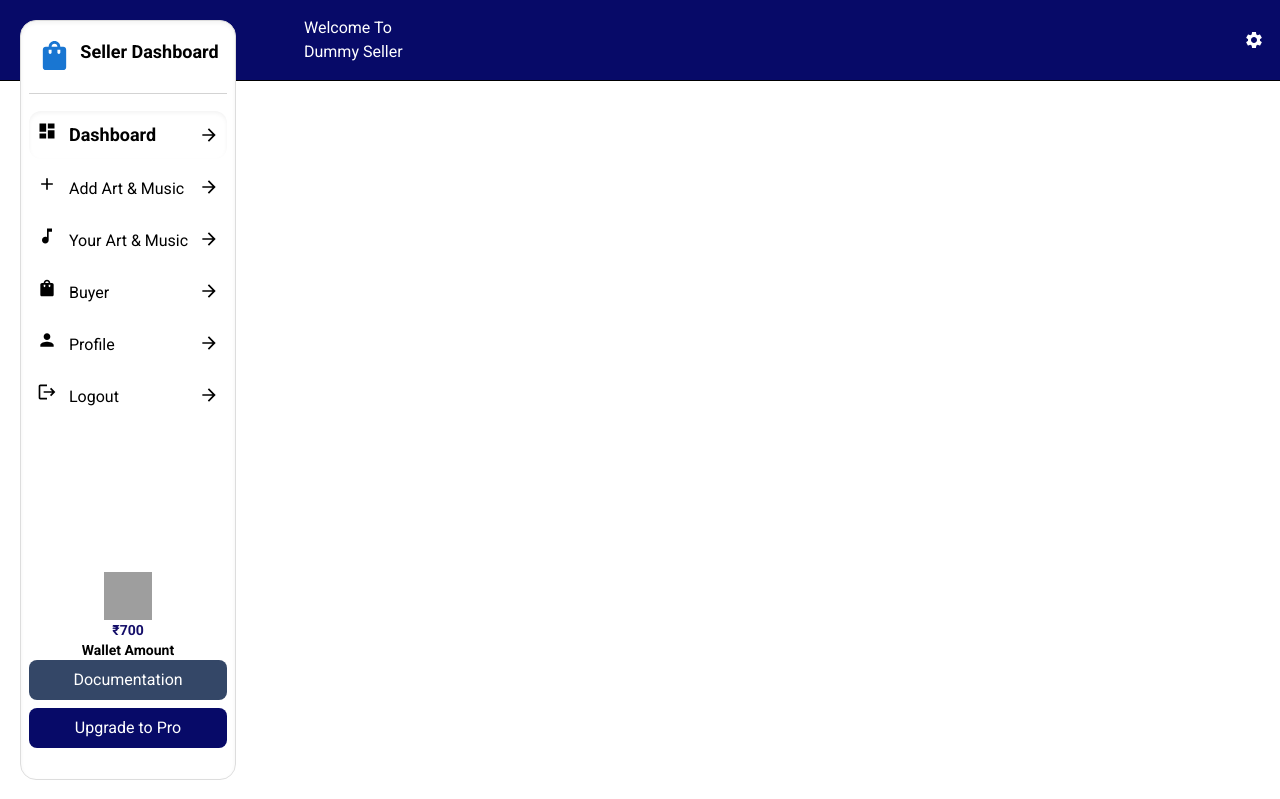
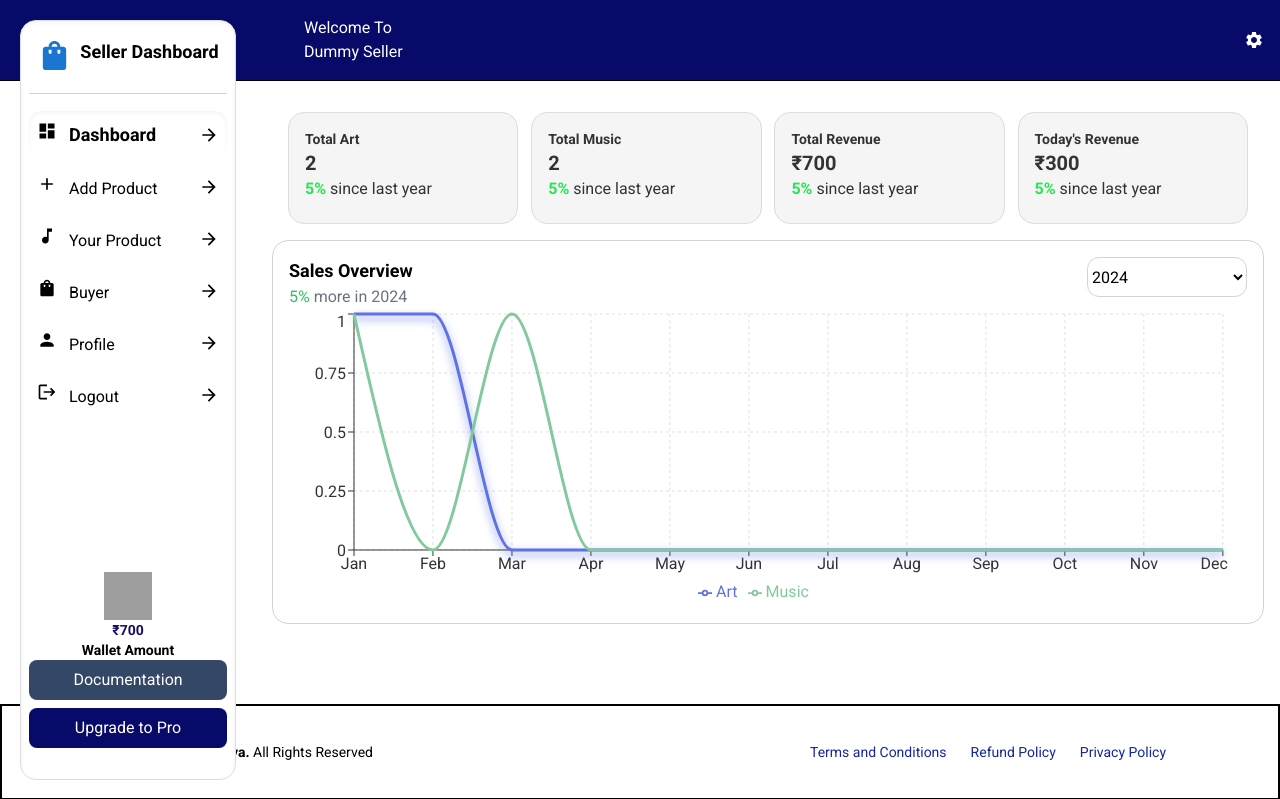
Before and after one commit to prashantpkc/NFTcommerce-seller, a React (Vite) app: page /dashboard in a window 1280 px wide. Shown: the top 799 px of the page. Built offline with nearby package versions, Linux system fonts and the light colour scheme; grey boxes are pictures that could not be loaded.

Commit message:
project started

```diff
--- a/package.json
+++ b/package.json
@@ -14,10 +14,12 @@
     "@emotion/styled": "^11.13.0",
     "@mui/icons-material": "^5.16.7",
     "autoprefixer": "^10.4.20",
+    "moment": "^2.30.1",
     "postcss": "^8.4.41",
     "react": "^18.3.1",
     "react-dom": "^18.3.1",
-    "react-router-dom": "^6.26.1"
+    "react-router-dom": "^6.26.1",
+    "recharts": "^2.12.7"
   },
   "devDependencies": {
     "@eslint/js": "^9.9.0",
--- a/src/App.jsx
+++ b/src/App.jsx
@@ -9,13 +9,13 @@ import Layout from "./components/Layout/Layout";
 const App = () => {
   return (
     <Router>
-        <Layout/>
+        {/* <Layout/> */}
       {/* <Header />  */}
       <Routes>
         <Route path="/dashboard" element={<Dashboard/>} />
 
       </Routes>
-      <Footer/>
+      {/* <Footer/> */}
     </Router>
   );
 };
--- a/src/components/Dashboard/Dashboard.jsx
+++ b/src/components/Dashboard/Dashboard.jsx
@@ -1,11 +1,22 @@
 import React from "react";
 import { Card } from "../Card/Card";
+import Layout from "../Layout/Layout";
+import SalesGraph from "./SalesOverview/SalesGraph";
 
 const Dashboard = () => {
   return (
-    <div>
-      <Card />
-    </div>
+    <Layout>
+      {/* Main Content Area */}
+      lorem100
+      <div className="flex flex-col flex-1 p-4 mt-14">
+        <Card />
+      </div>
+
+      <div>
+        <SalesGraph/>
+      </div>
+
+    </Layout>
   );
 };
 
--- /dev/null
+++ b/src/components/Dashboard/SalesOverview/SalesChart.jsx
@@ -0,0 +1,146 @@
+import React, { useEffect, useState } from 'react';
+import {
+  LineChart,
+  Line,
+  XAxis,
+  YAxis,
+  CartesianGrid,
+  Tooltip,
+  Legend,
+  ResponsiveContainer,
+} from 'recharts';
+import moment from 'moment';
+
+const CustomTooltip = ({ active, payload, label }) => {
+  if (active && payload && payload.length) {
+    return (
+      <div className="bg-gray-500 text-white border rounded-2xl p-2">
+        <p className="text-sm">{`${label}`}</p>
+        {payload.map((entry, index) => (
+          <p key={index} className="text-sm">{`${entry.name} : ${entry.value}`}</p>
+        ))}
+      </div>
+    );
+  }
+  return null;
+};
+
+const CustomDot = (props) => {
+  const { cx, cy, payload } = props;
+
+  if (payload.value > 0) {
+    return (
+      <svg
+        x={cx - 5}
+        y={cy - 5}
+        width={10}
+        height={10}
+        fill="#8884d8"
+        className="block text-white"
+        stroke="none"
+        viewBox="0 0 1024 1024"
+      >
+        <circle cx={5} cy={5} r={5} fill="#82ca9d" />
+      </svg>
+    );
+  }
+
+  return null;
+};
+
+// Dummy data
+const dummyArtData = [
+  { createdAt: "2024-01-15T00:00:00Z" },
+  { createdAt: "2024-02-20T00:00:00Z" },
+  // Add more dummy data as needed
+];
+
+const dummyMusicData = [
+  { createdAt: "2024-01-10T00:00:00Z" },
+  { createdAt: "2024-03-25T00:00:00Z" },
+  // Add more dummy data as needed
+];
+
+const SalesChart = ({ isDarkEnabled, year }) => {
+  const [filteredData, setFilteredData] = useState([]);
+
+  const lineColorArt = isDarkEnabled ? "#5E72E4" : "#5E72E4";
+  const lineColorMusic = isDarkEnabled ? "#82ca9d" : "#82ca9d";
+  const gridColor = isDarkEnabled ? "#D3D3D3" : "#e0e0e0";
+  const axisColor = isDarkEnabled ? "#D3D3D3" : "#333";
+  const legendTextColor = isDarkEnabled ? "#D3D3D3" : "#000";
+
+  useEffect(() => {
+    filterData();
+  }, [year]);
+
+  const filterData = () => {
+    const filteredArt = dummyArtData.filter(item =>
+      moment(item.createdAt).year() === year
+    );
+
+    const filteredMusic = dummyMusicData.filter(item =>
+      moment(item.createdAt).year() === year
+    );
+
+    const monthlyData = Array.from({ length: 12 }, (_, i) => ({
+      name: moment().month(i).format("MMM"),
+      art: 0,
+      music: 0,
+    }));
+
+    filteredArt.forEach(item => {
+      const month = moment(item.createdAt).month();
+      monthlyData[month].art += 1;
+    });
+
+    filteredMusic.forEach(item => {
+      const month = moment(item.createdAt).month();
+      monthlyData[month].music += 1;
+    });
+
+    setFilteredData(monthlyData);
+  };
+
+  return (
+    <ResponsiveContainer width="98%" height={300}>
+      <LineChart data={filteredData}>
+        <defs>
+          <filter id="shadow" x="-50%" y="-50%" width="200%" height="200%">
+            <feDropShadow
+              dx="0"
+              dy="4"
+              stdDeviation="4"
+              floodColor={lineColorArt}
+              floodOpacity="0.8"
+            />
+          </filter>
+        </defs>
+        <CartesianGrid strokeDasharray="3 3" stroke={gridColor} />
+        <XAxis dataKey="name" stroke={axisColor} />
+        <YAxis stroke={axisColor} />
+        <Tooltip content={<CustomTooltip />} />
+        <Legend wrapperStyle={{ color: legendTextColor }} />
+        <Line
+          type="monotone"
+          dataKey="art"
+          name="Art"
+          stroke={lineColorArt}
+          strokeWidth={3}
+          dot={<CustomDot />}
+          filter="url(#shadow)"
+        />
+        <Line
+          type="monotone"
+          dataKey="music"
+          name="Music"
+          stroke={lineColorMusic}
+          strokeWidth={3}
+          dot={<CustomDot />}
+        />
+      </LineChart>
+    </ResponsiveContainer>
+  );
+};
+
+export default SalesChart;
--- /dev/null
+++ b/src/components/Dashboard/SalesOverview/SalesGraph.jsx
@@ -0,0 +1,49 @@
+import React, { useEffect, useState } from 'react';
+import SalesChart from './SalesChart';
+
+const SalesGraph = () => {
+  const [years, setYears] = useState([]);
+  const [selectedYear, setSelectedYear] = useState(2024); // Default year
+
+  useEffect(() => {
+    const currentYear = new Date().getFullYear();
+    const previousYear = currentYear - 1;
+    const lastPrevYear = previousYear - 1;
+    setYears([currentYear, previousYear, lastPrevYear]);
+  }, []);
+
+  const handleChangeYear = (event) => {
+    setSelectedYear(Number(event.target.value));
+  };
+
+  return (
+    <div className="w-full h-96 rounded-2xl p-4 bg-white border border-gray-300 text-black">
+      <div className="flex justify-between">
+        <div>
+          <p className="text-lg font-semibold">Sales Overview</p>
+          <p className="text-gray-500">
+            <span className="text-green-500">5%</span> more in {selectedYear}
+          </p>
+        </div>
+        <div>
+          <select
+            className="w-40 h-10 border border-gray-300 rounded-xl bg-white text-black"
+            onChange={handleChangeYear}
+            value={selectedYear}
+          >
+            {years.map((item, index) => (
+              <option key={index} value={item}>
+                {item}
+              </option>
+            ))}
+          </select>
+        </div>
+      </div>
+      <div>
+        <SalesChart year={selectedYear} />
+      </div>
+    </div>
+  );
+};
+
+export default SalesGraph;
--- a/src/components/Layout/Layout.jsx
+++ b/src/components/Layout/Layout.jsx
@@ -1,21 +1,26 @@
 import React from 'react';
 import Header from '../Header/Header';
 import Sidebar from '../Sidebar/Sidebar';
+import Footer from '../Footer/Footer';
 
-const Layout = () => {
+const Layout = ({ children }) => {
   return (
-    <div className="flex h-screen">
-      {/* Sidebar */}
-      <Sidebar />
+    <div className="flex flex-col h-screen">
+      {/* Header */}
+      <Header />
 
-      <div className="flex-1 ml-[20%] flex flex-col">
-        {/* Header */}
-        <Header />
-{/*
-        <div className="flex-1 p-4 mt-16">
-          <p>Main content goes here.</p>
-        </div> */}
+      <div className="flex flex-1">
+        {/* Sidebar */}
+        <Sidebar />
+
+        {/* Main Content Area */}
+        <main className="flex-1 ml-[20%] p-4">
+          {children}
+        </main>
       </div>
+
+      {/* Footer */}
+      <Footer />
     </div>
   );
 };
--- a/src/components/Sidebar/Sidebar.jsx
+++ b/src/components/Sidebar/Sidebar.jsx
@@ -48,12 +48,12 @@ const Sidebar = () => {
     },
     {
       icon: <AddIcon fontSize="small" />,
-      link: "Add Art & Music",
+      link: "Add Product",
       href: "/art-and-music",
     },
     {
       icon: <MusicNoteIcon fontSize="small" />,
-      link: "Your Art & Music",
+      link: "Your Product",
       href: "/list-art-and-music",
     },
     {
```
Also changed, not shown: 1 other file (tests, documents, lock files or other folders).
